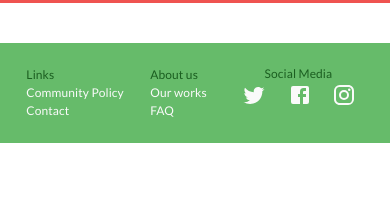
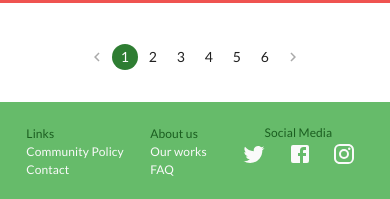
Before and after one commit to AlessHub/ecoenergy_front, a React (Vite) app: page / in a window 390 px wide. Shown: the part 863-1062 px from the top of the page. Before the commit the page ends 1006 px from the top, so only its background shows below. Built offline with nearby package versions, Linux system fonts and the light colour scheme; no server answers.

Commit message:
fixed responsive for electricity prices section, added pagination to it

```diff
--- a/src/App.jsx
+++ b/src/App.jsx
@@ -14,7 +14,7 @@ const theme = createTheme({
       secondary: grey[50],
       tertiary: green[900],
       danger: red[400],
-      warning: orange[500]
+      warning: orange[500],
     },
     background: {
       paper: green[400],
--- a/src/components/layout/navigation/Footer.jsx
+++ b/src/components/layout/navigation/Footer.jsx
@@ -16,38 +16,53 @@ const Footer = () => {
           setValue(newValue);
         }}
       >
-        <Container sx={{ display: "flex", alignItems:'center', justifyContent:'space-evenly', pl:0, pr:0 }}>
-          <Typography textAlign="left" sx={{fontSize:12}} color="main.secondary">
+        <Container
+          sx={{
+            display: "flex",
+            alignItems: "center",
+            justifyContent: "space-evenly",
+            pl: 0,
+            pr: 0,
+          }}
+        >
+          <Typography
+            textAlign="left"
+            sx={{ fontSize: 12 }}
+            color="main.secondary"
+          >
             <Box color="main.tertiary">Links</Box>
             <Box>Community Policy</Box>
             <Box>Contact</Box>
           </Typography>
-          <Typography textAlign="left" sx={{fontSize:12}} color="main.secondary">
+          <Typography
+            textAlign="left"
+            sx={{ fontSize: 12 }}
+            color="main.secondary"
+          >
             <Box color="main.tertiary">About us</Box>
             <Box>Our works</Box>
             <Box>FAQ</Box>
           </Typography>
-            <Typography  sx={{fontSize:12}} color="main.tertiary">
-              <Box sx={{}}>Social Media</Box>
-              <Box>
+          <Typography sx={{ fontSize: 12 }} color="main.tertiary">
+            <Box>Social Media</Box>
+            <Box>
               <BottomNavigationAction
-                sx={{ color: "main.secondary", p:0, minWidth: '20px' }}
+                sx={{ color: "main.secondary", p: 0, minWidth: "20px" }}
                 label="Recents"
                 icon={<TwitterIcon />}
               />
               <BottomNavigationAction
-                sx={{ color: "main.secondary", p:0, minWidth: '20px' }}
+                sx={{ color: "main.secondary", p: 0, minWidth: "20px" }}
                 label="Favorites"
                 icon={<FacebookIcon />}
               />
               <BottomNavigationAction
-                sx={{ color: "main.secondary", p:0 , minWidth: '20px'}}
+                sx={{ color: "main.secondary", p: 0, minWidth: "20px" }}
                 label="Nearby"
                 icon={<InstagramIcon />}
               />
-
-              </Box>
-            </Typography>
+            </Box>
+          </Typography>
         </Container>
       </BottomNavigation>
     </>
--- a/src/components/layout/organization/ElectricityPrices.jsx
+++ b/src/components/layout/organization/ElectricityPrices.jsx
@@ -1,9 +1,16 @@
 import React from "react";
-import { Box, Typography, Container } from "@mui/material";
+import {
+  Box,
+  Typography,
+  Container,
+  useTheme,
+  useMediaQuery,
+  PaginationItem,
+  Pagination,
+} from "@mui/material";
 import { useState, useEffect } from "react";
 import axios from "axios";
 import AccessTimeIcon from "@mui/icons-material/AccessTime";
-
 const ElectricityPrices = () => {
   const formatHour = (hour) => {
     const firstHour = hour.substring(0, 2);
@@ -11,33 +18,6 @@ const ElectricityPrices = () => {
   };
   const [priceNow, setPriceNow] = useState([]);
   const [prices, setPrices] = useState([]);
-  useEffect(() => {
-    axios
-      .get(
-        "https://proxy.cors.sh/https://api.preciodelaluz.org/v1/prices/now?zone=PCB",
-        {
-          headers: {
-            "x-cors-api-key": "temp_d3327eae2b0f5beff70458b15678dae8",
-          },
-        }
-      )
-      .then((response) => setPriceNow(response.data))
-      .catch((error) => console.error(error.message));
-  }, []);
-
-  useEffect(() => {
-    axios
-      .get(
-        "https://proxy.cors.sh/https://api.preciodelaluz.org/v1/prices/all?zone=PCB",
-        {
-          headers: {
-            "x-cors-api-key": "temp_d3327eae2b0f5beff70458b15678dae8",
-          },
-        }
-      )
-      .then((response) => setPrices(response.data))
-      .catch((error) => console.error(error.message));
-  }, []);
 
   const [priceNowBgColor, setPriceNowBgColor] = useState("main.primary");
   const [priceNowTextColor, setPriceNowTextColor] = useState("main.secondary");
@@ -55,8 +35,69 @@ const ElectricityPrices = () => {
     }
   }, [priceNow]);
 
+  useEffect(() => {
+    async function fetchData() {
+      try {
+        const responseNow = await axios.get(
+          "https://proxy.cors.sh/https://api.preciodelaluz.org/v1/prices/now?zone=PCB",
+          {
+            headers: {
+              "x-cors-api-key": "temp_d3327eae2b0f5beff70458b15678dae8",
+            },
+          }
+        );
+        setPriceNow(responseNow.data);
 
-  console.log(priceNow);
+        const responseAll = await axios.get(
+          "https://proxy.cors.sh/https://api.preciodelaluz.org/v1/prices/all?zone=PCB",
+          {
+            headers: {
+              "x-cors-api-key": "temp_d3327eae2b0f5beff70458b15678dae8",
+            },
+          }
+        );
+        setPrices(responseAll.data);
+      } catch (error) {
+        console.error(error.message);
+      }
+    }
+    fetchData();
+  }, []);
+
+  const theme = useTheme();
+  const isLaptop = useMediaQuery(theme.breakpoints.up("md"));
+  const isTablet = useMediaQuery(theme.breakpoints.up("sm"));
+  const isLgLaptop = useMediaQuery(theme.breakpoints.up("lg"));
+  const [currentPage, setCurrentPage] = useState(1);
+  const [itemsPerPage, setItemsPerPage] = useState(4);
+  const [pageCount, setPageCount] = useState(5);
+
+  useEffect(() => {
+    if (isLaptop) {
+      setPageCount(3);
+      setItemsPerPage(8);
+    } else if (isTablet) {
+      setPageCount(4)
+      setItemsPerPage(6);
+    }
+    else {
+      setPageCount(6)
+      setItemsPerPage(4);
+    }
+  }, [isLaptop, isTablet]);
+
+  const indexOfLastItem = currentPage * itemsPerPage;
+  const indexOfFirstItem = indexOfLastItem - itemsPerPage;
+  const currentItems = Object.values(prices).slice(
+    indexOfFirstItem,
+    indexOfLastItem
+  );
+
+  const handlePageChange = (event, value) => {
+    setCurrentPage(Math.ceil(value));
+  };
+  const hasNextPage = indexOfLastItem < Object.values(prices).length;
+
   return (
     <>
       <Typography
@@ -81,32 +122,67 @@ const ElectricityPrices = () => {
           }}
           color={priceNowTextColor}
         >
-          <Box sx={{outline:'1px solid',
-            height:'70px',
-            width:'70px',
-            borderRadius:'50%',
-            outlineOffset:'10px'}}>
-            <Typography sx={{fontSize:'0.75rem', mb:1, mt:0.80}}>Price now</Typography>
+          <Box
+            sx={{
+              outline: "1px solid",
+              height: "70px",
+              width: "70px",
+              borderRadius: "50%",
+              outlineOffset: "10px",
+            }}
+          >
+            <Typography sx={{ fontSize: "0.75rem", mb: 1, mt: 0.8 }}>
+              Price now
+            </Typography>
             <Typography>
               {(() => {
                 switch (true) {
-                    case !priceNow["is-cheap"] && priceNow["is-under-avg"]:
+                  case !priceNow["is-cheap"] && priceNow["is-under-avg"]:
                     return "Moderate";
-                    case !priceNow["is-cheap"] && !priceNow["is-under-avg"]:
+                  case !priceNow["is-cheap"] && !priceNow["is-under-avg"]:
                     return "Expensive";
-                    default:
-                      return "Cheap";
-                  }
+                  default:
+                    return "Cheap";
+                }
               })()}
             </Typography>
           </Box>
-          <Box>{priceNow.price} €/kWh</Box>
+          <Typography>{priceNow.price} €/kWh</Typography>
         </Typography>
       </Box>
       <Box
-        sx={{ display: "flex", flexDirection: "column", alignItems: "center" }}
+        sx={{ display:'flex', flexDirection: {
+          xs: 'column',
+          sm:'row',
+          md:'row',
+          xl: 'row'
+        },
+       flexWrap:{
+        xs:'nowrap',
+        sm:'wrap',
+        md:'wrap',
+        xl:'wrap',
+       },
+       gap:{
+        xs: '0',
+        sm:'5px',
+        md:'5px',
+        xl:'5px'
+       },
+       marginRight:{
+        xs:0,
+        sm:'60px',
+        md:'60px',
+        xl:'60px'
+       },
+       marginLeft:{
+        xs:0,
+        sm:'60px',
+        md:'60px',
+        xl:'60px'
+       }, alignItems: "center", justifyContent:'center' }}
       >
-        {Object.values(prices).map((price, index) => {
+        {Object.values(currentItems).map((price, index) => {
           let bgColor, textColor;
           switch (true) {
             case !price["is-cheap"] && price["is-under-avg"]:
@@ -131,11 +207,11 @@ const ElectricityPrices = () => {
                 p: 2,
                 borderRadius: 3,
                 mb: 5,
-                width: "80%",
                 justifyContent: "center",
                 display: "flex",
                 bgcolor: bgColor,
                 gap: 5,
+                minWidth:'250px'
               }}
             >
               <Box sx={{ display: "flex" }}>
@@ -147,6 +223,22 @@ const ElectricityPrices = () => {
           );
         })}
       </Box>
+      <Box sx={{ display: "flex", justifyContent: "center"}}>
+        <Pagination
+          count={pageCount}
+          page={currentPage}
+          color="success"
+          onChange={handlePageChange}
+          size={isTablet ? "medium" : "small"}
+          sx={{ mb: 4 }}
+          renderItem={(item) => {
+            if (item.type === "next") {
+              return <PaginationItem {...item} disabled={!hasNextPage} />;
+            }
+            return <PaginationItem {...item} />;
+          }}
+        />
+      </Box>
     </>
   );
 };
--- a/src/views/Home.jsx
+++ b/src/views/Home.jsx
@@ -11,8 +11,10 @@ import ElectricityPrices from "../components/layout/organization/ElectricityPric
 const Home = () => {
   const [isLogin, setIsLogin] = useState(true);
 
+
   return (
     <>
+    <NavPublic />
       <Typography
         sx={{ fontWeight: "bold", mt: 10 }}
         variant="h4"
@@ -24,7 +26,7 @@ const Home = () => {
         Consequat velit qui adipisicing sunt do reprehenderit ad la Consequat
         velit qui adipisicing sunt.
       </Typography>
-      <NavPublic />
+
       <Slider />
       <Button
         variant="contained"
--- a/src/views/SignUp.jsx
+++ b/src/views/SignUp.jsx
@@ -29,6 +29,8 @@ const SignUp = () => {
         sx={{
           p: 5,
           display: "flex",
+          margin: 'auto',
+          maxWidth: "500px",
           flexDirection: "column",
           alignItems: "center",
           "& .MuiTextField-root": {
```
Also changed, not shown: src/utils/algorithm.js (added, +39 -0 lines), src/utils/.txt (deleted).
